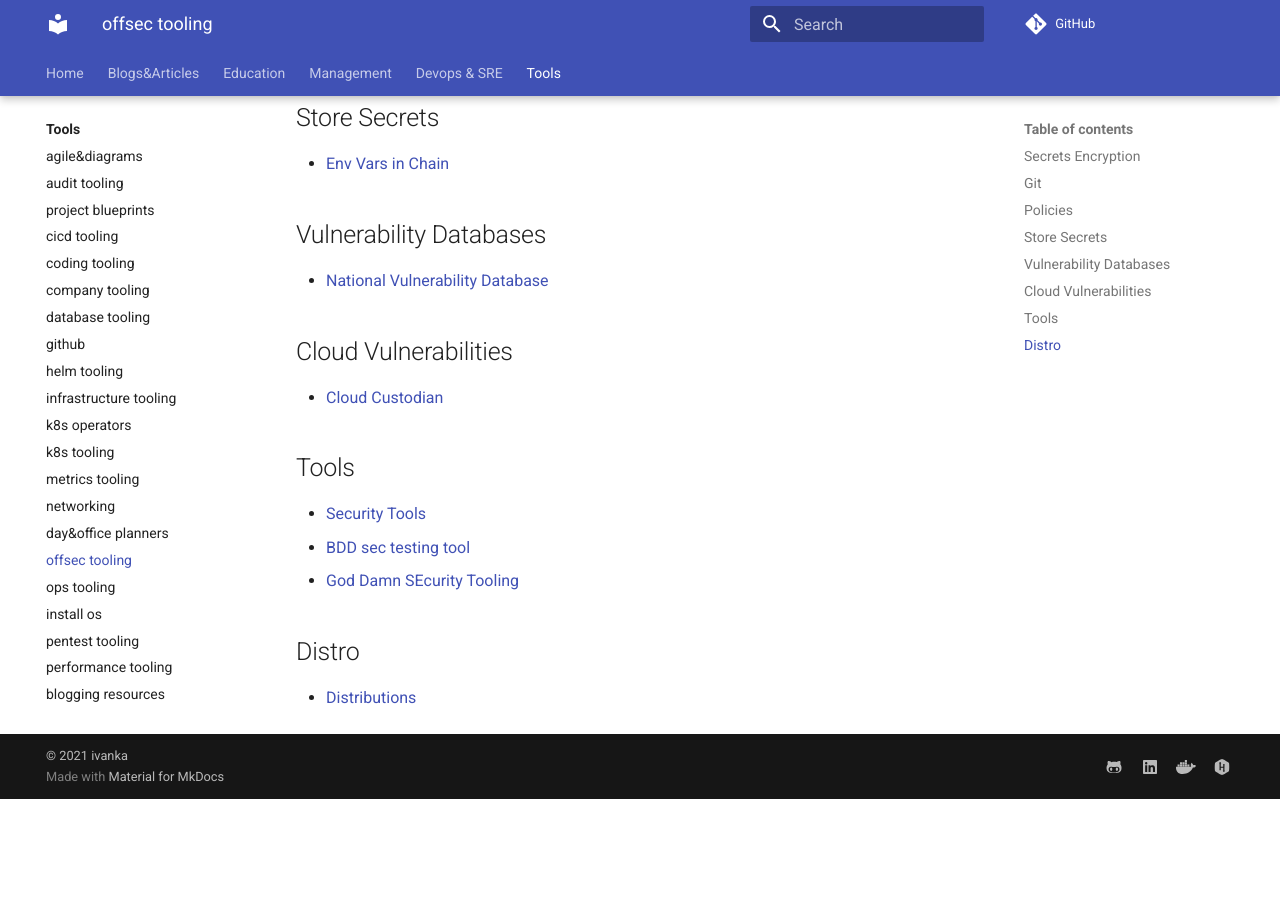
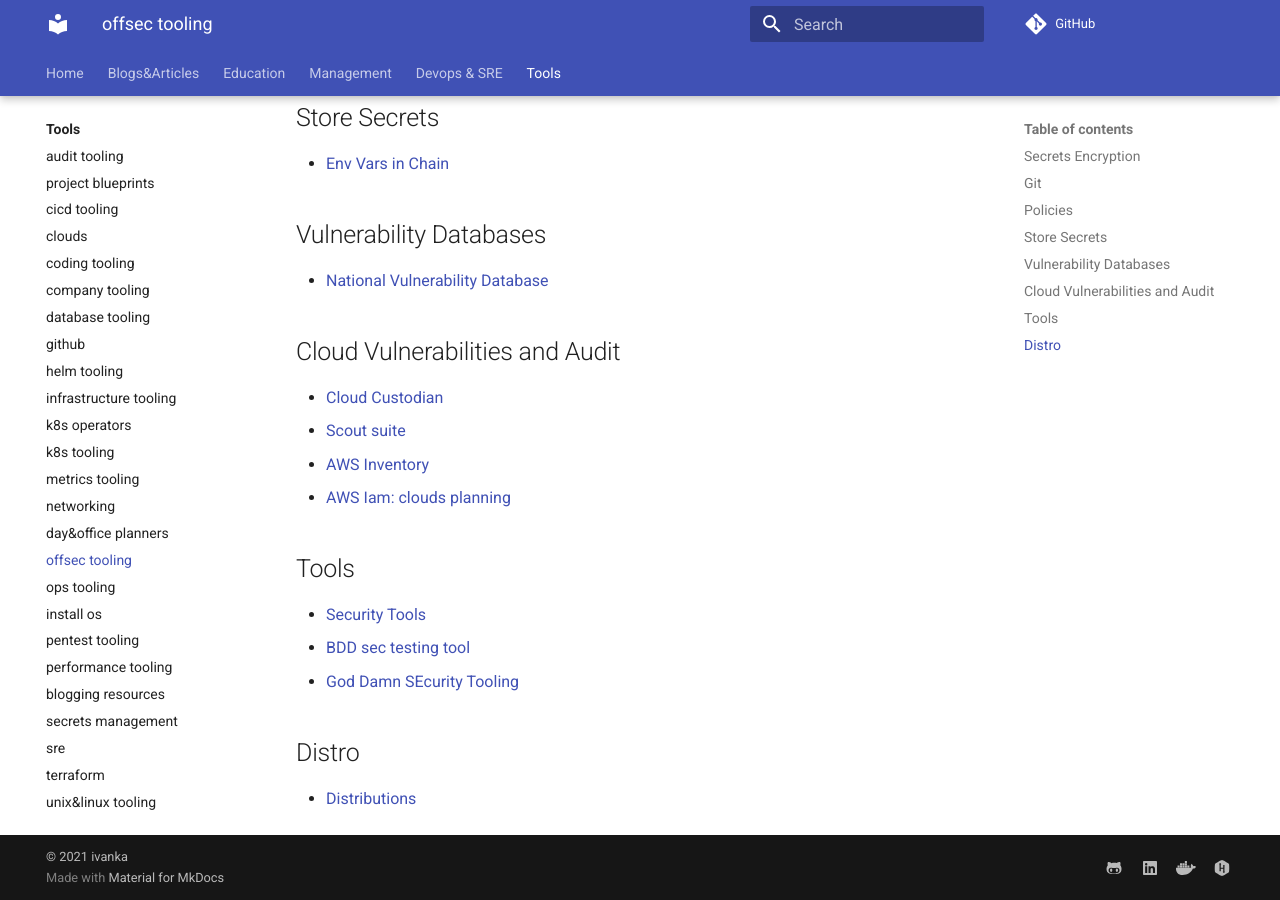
Before and after one commit to ivankatliarchuk/knowledge-base, an MkDocs documentation site: the page built from docs/tools/offsec.md, in a window 1280 px wide and 900 px high, scrolled down 813 px. Built offline with MkDocs 1.6.1 and Material for MkDocs 9.7.7, drawn with Linux system fonts in a browser that asks for light colours; comment, search, counter and statistics services are not loaded; before the commit the page ends 1612 px from its top, so only the background shows below that.

Commit message:
docs: cloud and other cool tooling

```diff
--- a/docs/tools/offsec.md
+++ b/docs/tools/offsec.md
@@ -38,9 +38,12 @@
 
 - [National Vulnerability Database](https://nvd.nist.gov/)
 
-## Cloud Vulnerabilities
+## Cloud Vulnerabilities and Audit
 
 - [Cloud Custodian](https://github.com/cloud-custodian/cloud-custodian)
+- [Scout suite](https://github.com/nccgroup/ScoutSuite)
+- [AWS Inventory](https://github.com/nccgroup/aws-inventory)
+- [AWS Iam: clouds planning](https://github.com/salesforce/cloudsplaining)
 
 ## Tools
 
```
Also changed, not shown: docs/devops/architecture-bp.md (+1 -0 lines), docs/tools/clouds.md (added, +18 -0 lines), docs/tools/k8s.md (+1 -0 lines).
